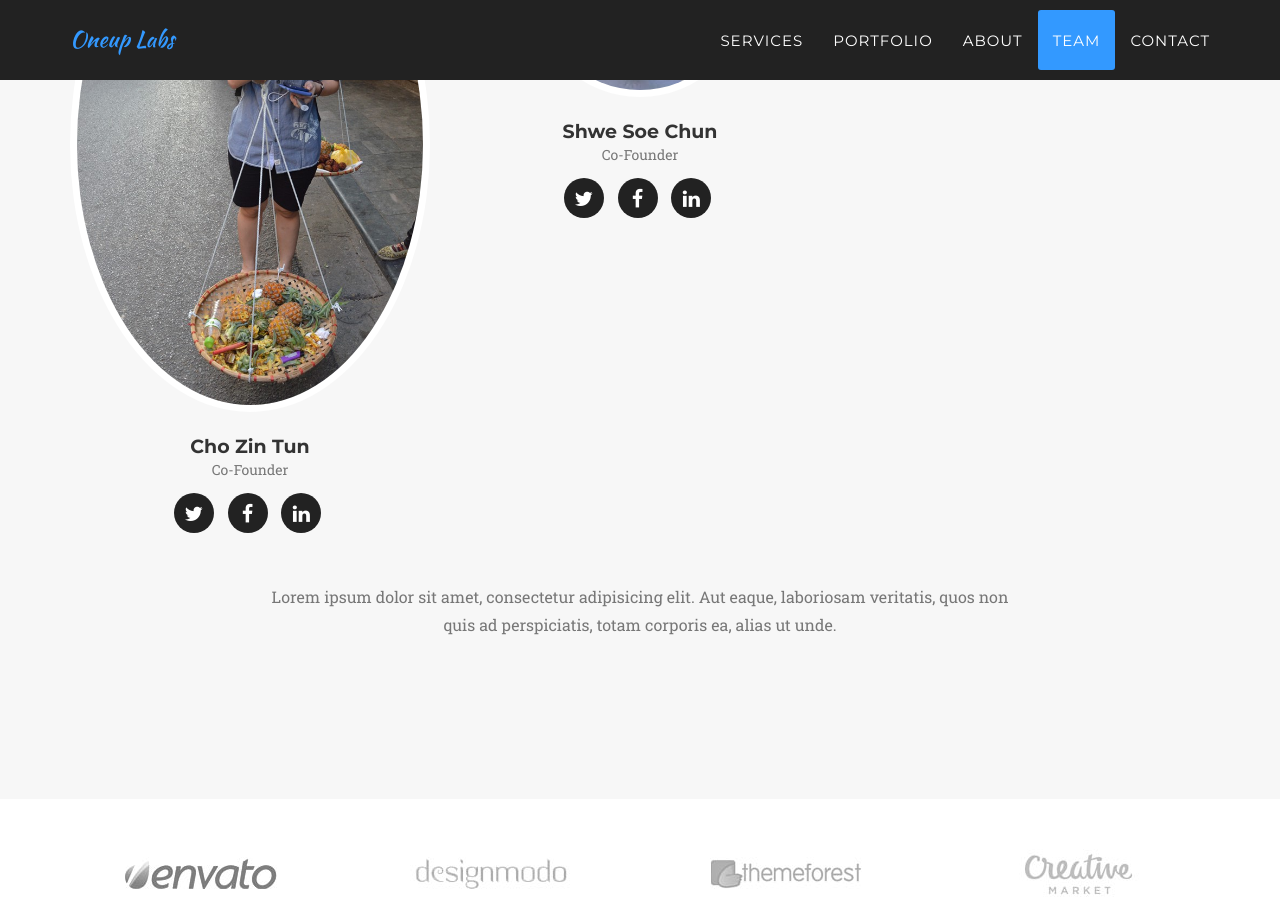
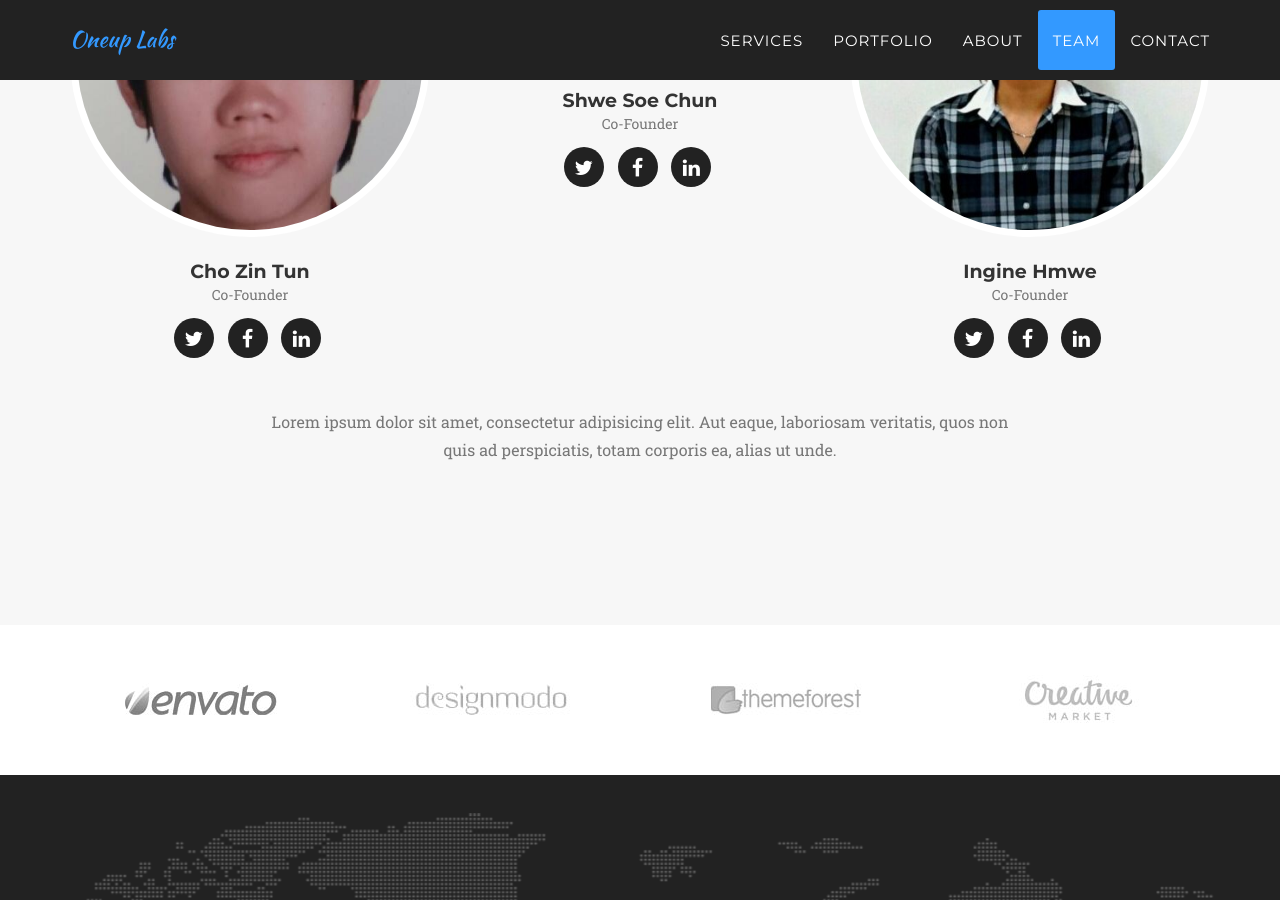
Before and after one commit to 1up-nextlevel/1up-nextlevel.github.io, a Jekyll site: the page built from index.html, in a window 1280 px wide and 900 px high, scrolled down 5053 px. Built offline with Jekyll 4.4.1, drawn with Linux system fonts in a browser that asks for light colours; some web fonts are replaced.

Commit message:
no message

```diff
--- a/_config.yml
+++ b/_config.yml
@@ -9,7 +9,7 @@ description: "This is a portfolio website for Oneup Labs.  Oneup.Nextlevel is a
 # Team names, titles and social links
 people:
 - name: Cho Zin Tun
-  pic: czt
+  pic: czt1
   position: Co-Founder
   social:
     - title: twitter
@@ -20,7 +20,7 @@ people:
       url: https://www.linkedin.com/in/cho-zin-tun-9217a2a3/
 
 - name: Shwe Soe Chun
-  pic: ssc
+  pic: ssc1
   position: Co-Founder
   social:
     - title: twitter
@@ -29,6 +29,17 @@ people:
       url: #
     - title: linkedin
       url: https://www.linkedin.com/in/shwe-soe-chun-381b10b4/
+
+- name: Ingine Hmwe
+  pic: ig
+  position: Co-Founder
+  social:
+    - title: twitter
+      url: #
+    - title: facebook
+      url: #
+    - title: linkedin
+      url: https://www.linkedin.com/in/ingine-hmwe-shelly-13a9b854/
 
 # Social networks usernames (many more available: google-plus, flickr, dribbble, pinterest, instagram, tumblr, linkedin, etc.)
 social:
```
Also changed, not shown: img/team/czt1.jpg (added), img/team/ig.jpg (added), img/team/ssc1.jpg (added).
